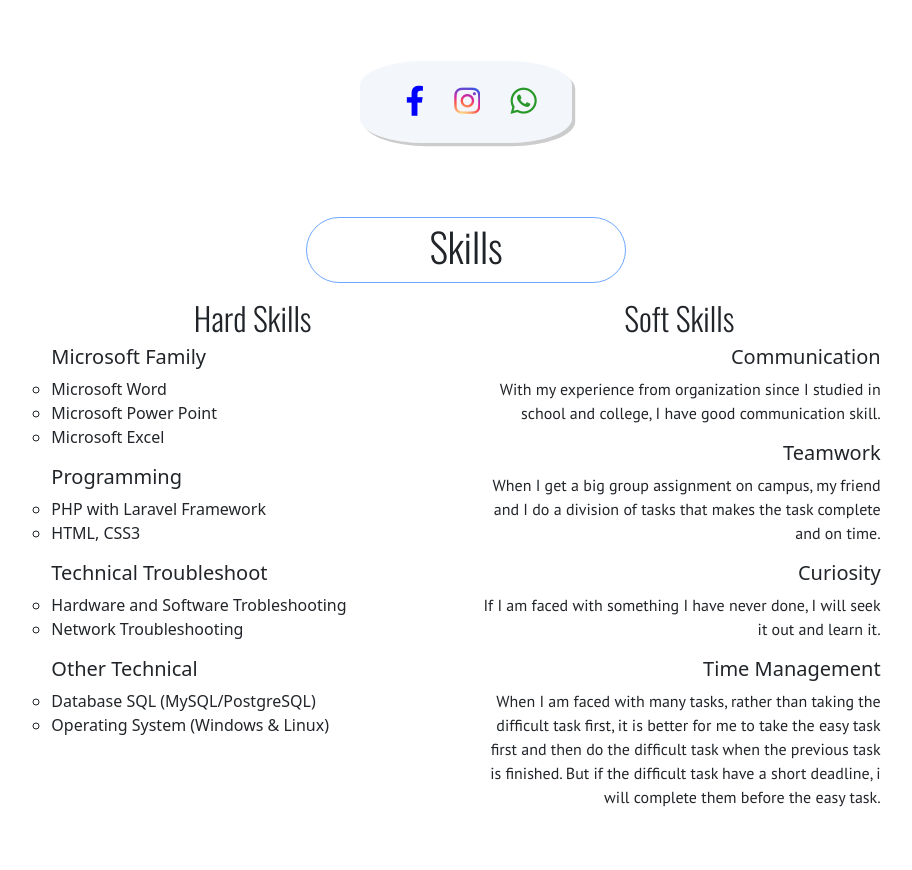
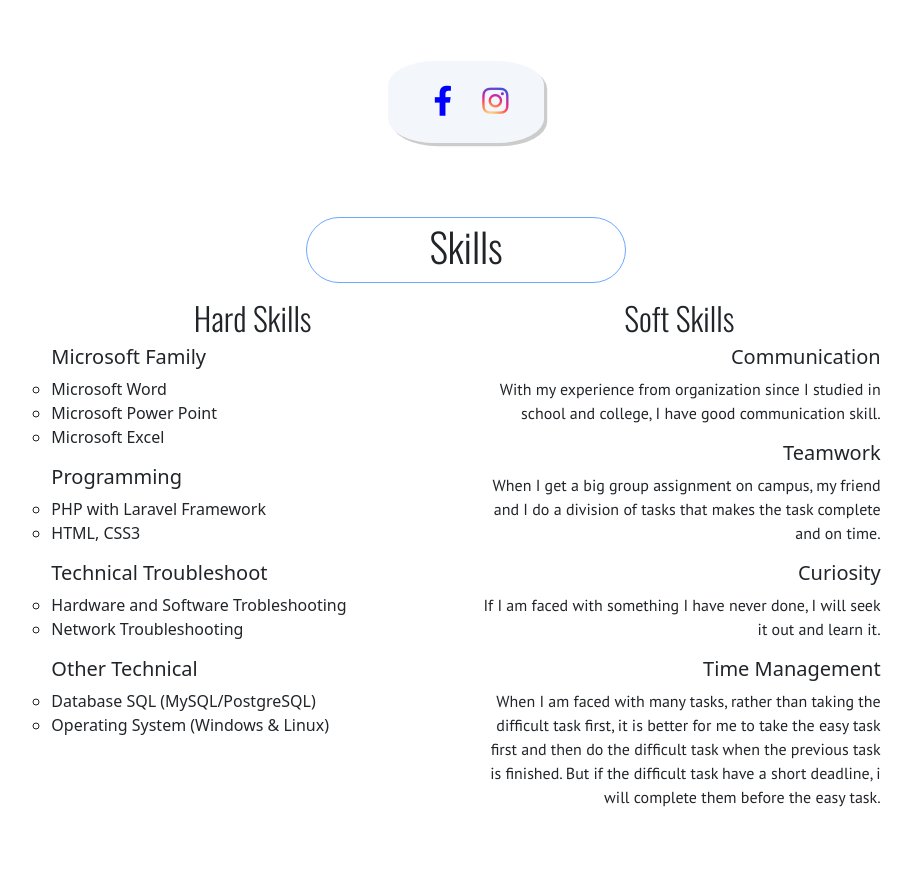
Before and after one commit to Galangps10/galangps10.github.io, a plain HTML site: page index.html in a window 1280 px wide. Shown: the part 1194-2064 px from the top of the page, without its empty margins (174-1086 px from the left). Drawn offline with nearby package versions, Linux system fonts and the light colour scheme; a web font is replaced by a local one.

Commit message:
Update index.html
update tombol wa dihilangkan

```diff
--- a/index.html
+++ b/index.html
@@ -214,9 +214,9 @@
                         <li class="instagram-container">
                             <a href="https://www.instagram.com/jyuukisaragi/" target="_blank"><i class="fa-brands fa-instagram instagram"></i> Instagram</a>
                         </li>
-                        <li class="whatsapp-container">
+                        <!-- <li class="whatsapp-container">
                             <a href="https://wa.me/6289696765484" target="_blank"><i class="fa-brands fa-whatsapp whatsapp"></i> Whatsapp</a>
-                        </li>
+                        </li> -->
                     </ul>
                 </div>
             </div>
```
